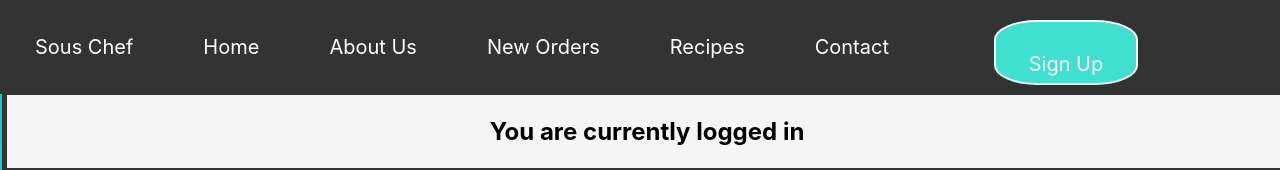
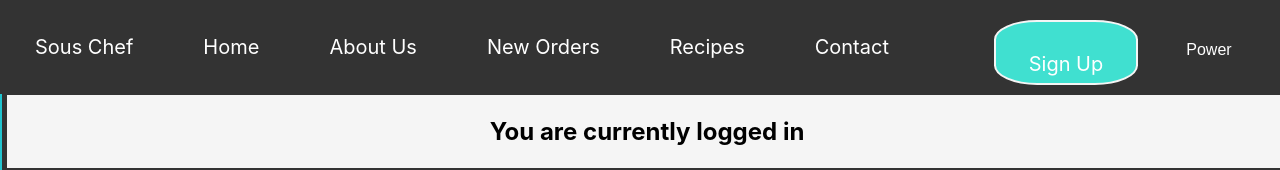
Before and after one commit to mathews1193/React-first_project, a React (Create React App) app: page / in a window 1280 px wide. Shown: the top 170 px of the page. Built offline with nearby package versions, Linux system fonts and the light colour scheme.

Commit message:
created a drop down menu on main page

```diff
--- /dev/null
+++ b/src/components/DropDownNav.js
@@ -0,0 +1,20 @@
+import React from 'react'
+import './stylesheets/DropDownNav.css';
+
+class DropDownNav extends React.Component {
+    render(){
+         return (
+            <div class="dropdown">
+              <button class="dropbtn">Power</button>
+              <div class="dropdown-content">
+                  <a href="#">Profile</a>
+                  <a href="#">Setting</a>
+                  <a href="#">Log Out</a>
+              </div>
+          </div>
+        )
+    }
+
+}
+
+export default DropDownNav
--- a/src/components/NavBar.js
+++ b/src/components/NavBar.js
@@ -1,4 +1,5 @@
 import React from 'react';
+import DropDownNav from './DropDownNav';
 import './stylesheets/NavBar.css';
 
 class NavBar extends React.Component{
@@ -14,6 +15,7 @@ class NavBar extends React.Component{
                 <li className="nav">Recipes</li>
                 <li className="nav">Contact</li>
                 <li className="btn-signup">Sign Up</li>
+                <DropDownNav/>
             </ul>
         </nav>
         )
--- /dev/null
+++ b/src/components/stylesheets/DropDownNav.css
@@ -0,0 +1,42 @@
+/* Dropdown Button */
+.dropbtn {
+    background-color:#333;
+    color: white;
+    padding: 16px;
+    margin-top:25px;
+    font-size: 16px;
+    border: none;
+  }
+
+  /* The container <div> - needed to position the dropdown content */
+  .dropdown {
+    position: relative;
+    display: inline-block;
+  }
+
+  /* Dropdown Content (Hidden by Default) */
+  .dropdown-content {
+    display: none;
+    position: fixed;
+    background-color: #f1f1f1;
+    min-width: 160px;
+    box-shadow: 0px 8px 16px 0px rgba(0,0,0,0.2);
+    z-index: 1;
+  }
+
+  /* Links inside the dropdown */
+  .dropdown-content a {
+    color: black;
+    padding: 12px 16px;
+    text-decoration: none;
+    display: block;
+  }
+
+  /* Change color of dropdown links on hover */
+  .dropdown-content a:hover {background-color: #ddd;}
+
+  /* Show the dropdown menu on hover */
+  .dropdown:hover .dropdown-content {display: block;}
+
+  /* Change the background color of the dropdown button when the dropdown content is shown */
+  .dropdown:hover .dropbtn {background-color: black;}
```
Also changed, not shown: 1 other file (tests, documents, lock files or other folders).
